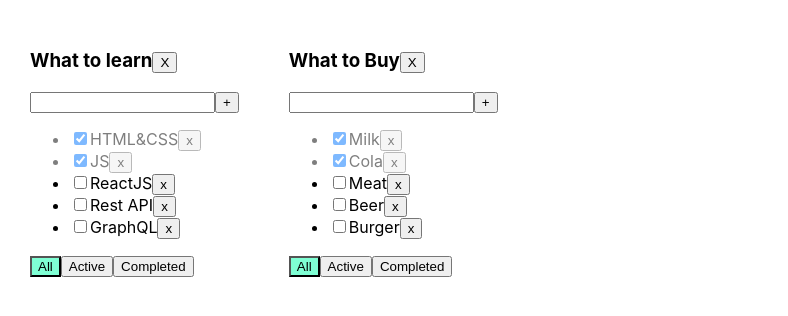
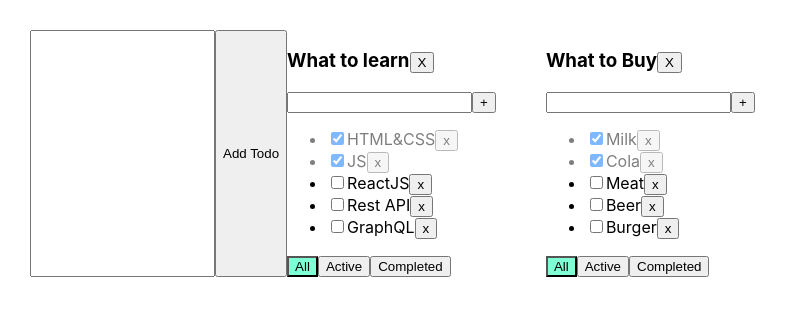
Before and after one commit to Kliapwnz/newTODOLIST, a React (Create React App) app: page / in a window 1280 px wide. Shown: the top 316 px of the page, without its empty margins (0-788 px from the left). Built offline with nearby package versions, Linux system fonts and the light colour scheme.

Commit message:
AddItemForm for universal input

```diff
--- a/src/App.tsx
+++ b/src/App.tsx
@@ -79,6 +79,7 @@ function App() {
 
     return (
         <div className="App">
+            <input/> <button>Add Todo</button>
             {
                 todoLists.map((e) => {
                     let tasksForTodolist = tasksObj[e.id];
```
Also changed, not shown: src/Todolist.tsx (+8 -2 lines).
